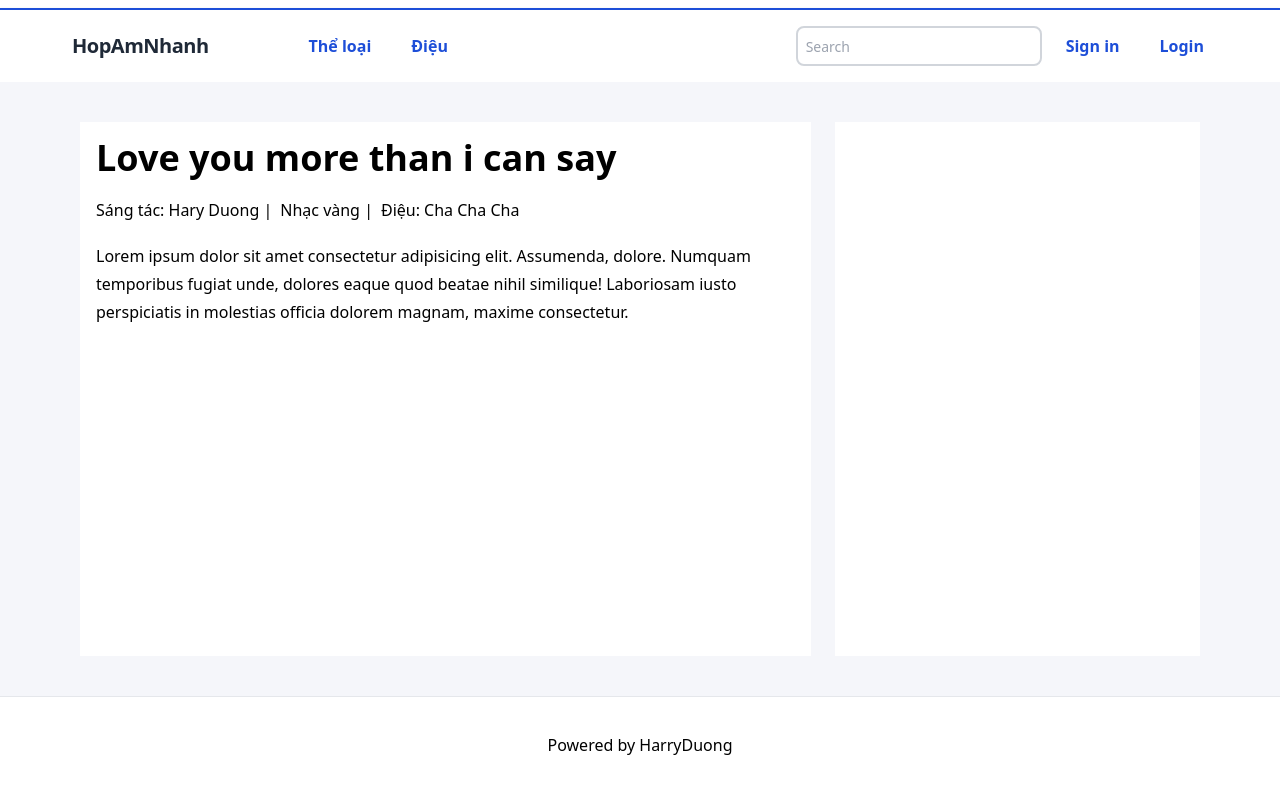
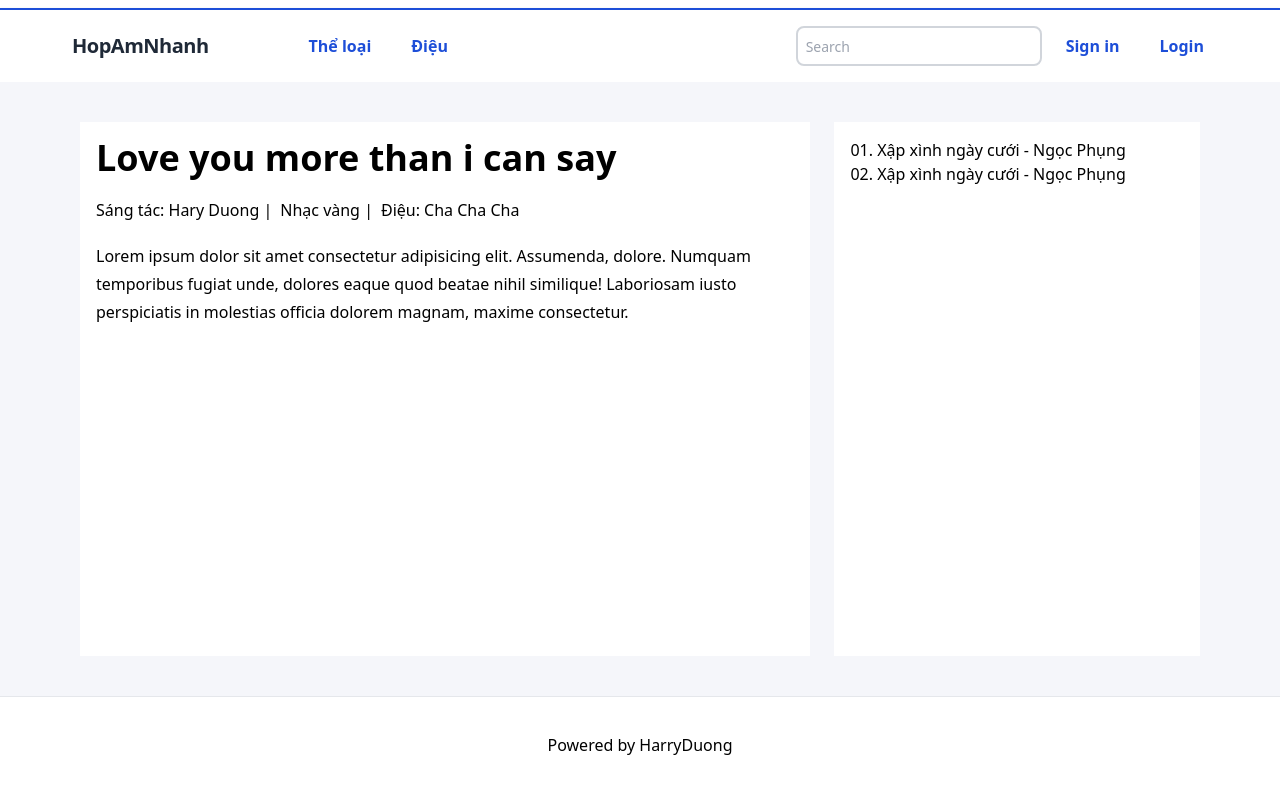
Before and after one commit to harryduong99/songchord-app, a Next.js app: page /detail/1 in a window 1280 px wide. Shown: the top 794 px of the page. Built offline with nearby package versions, Linux system fonts and the light colour scheme.

Commit message:
[Add] suggestion component

```diff
--- a/components/Suggestion.tsx
+++ b/components/Suggestion.tsx
@@ -1,9 +1,19 @@
+import Link from "next/link"
+
+const styles = {
+  wrapList: ``,
+  list: ``,
+  item: ``,
+}
 
 const Suggestion = () => {
   return (
-    <footer className="">
-
-    </footer>
+    <div className={styles.wrapList}>
+        <ul className={styles.list}>
+          <li className={styles.item}><span>01. </span> <Link href="/detail/54">Xập xình ngày cưới - Ngọc Phụng</Link> </li>
+          <li className={styles.item}><span>02. </span> <Link href="/detail/56">Xập xình ngày cưới - Ngọc Phụng</Link> </li>
+        </ul>
+    </div>
   )
 }
 
--- a/pages/detail/[songId].tsx
+++ b/pages/detail/[songId].tsx
@@ -4,12 +4,13 @@ import Detail from '../../components/Detail'
 import Footer from '../../components/Footer'
 import Header from '../../components/Header'
 import SongCard from '../../components/SongCard'
+import Suggestion from '../../components/Suggestion'
 
 const styles = {
   pageWrap: `flex min-h-screen flex-col items-center justify-center py-2`,
   mainWrap: `flex w-full flex-1 flex-row justify-center lg:px-20 sm:px-10 px-5 bg-[#f5f6fa] pt-10 pb-10`,
   left: `basis-2/3 p-4 mr-6 bg-white`,
-  right: `basis-1/3 bg-white`,
+  right: `basis-1/3 bg-white p-4`,
   wrapCard: `mb-3`,
 }
 
@@ -31,7 +32,7 @@ const Collection = () => {
           <Detail />
         </div>
         <div className={styles.right}>
-
+          <Suggestion />
         </div>
 
       </main>
```
